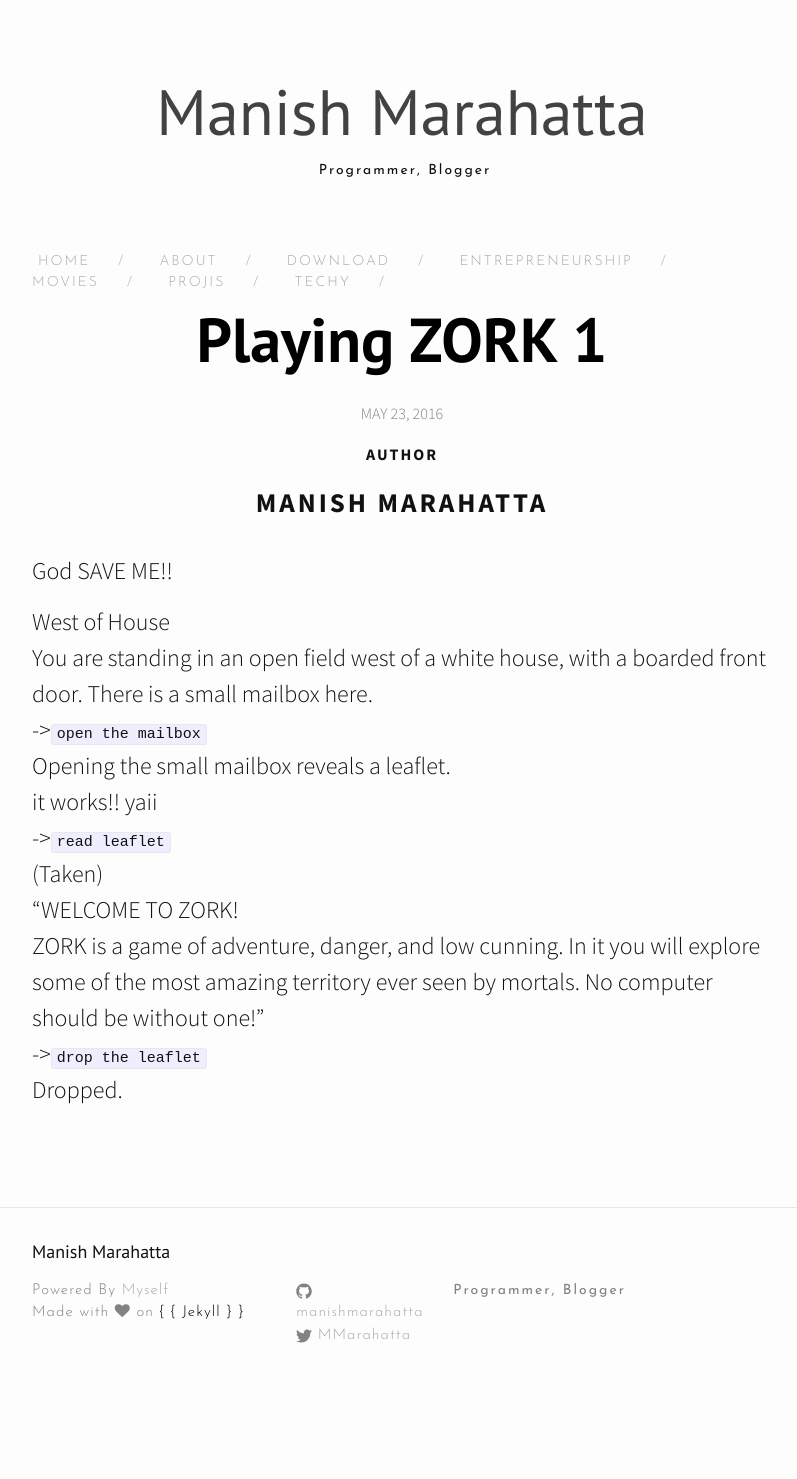
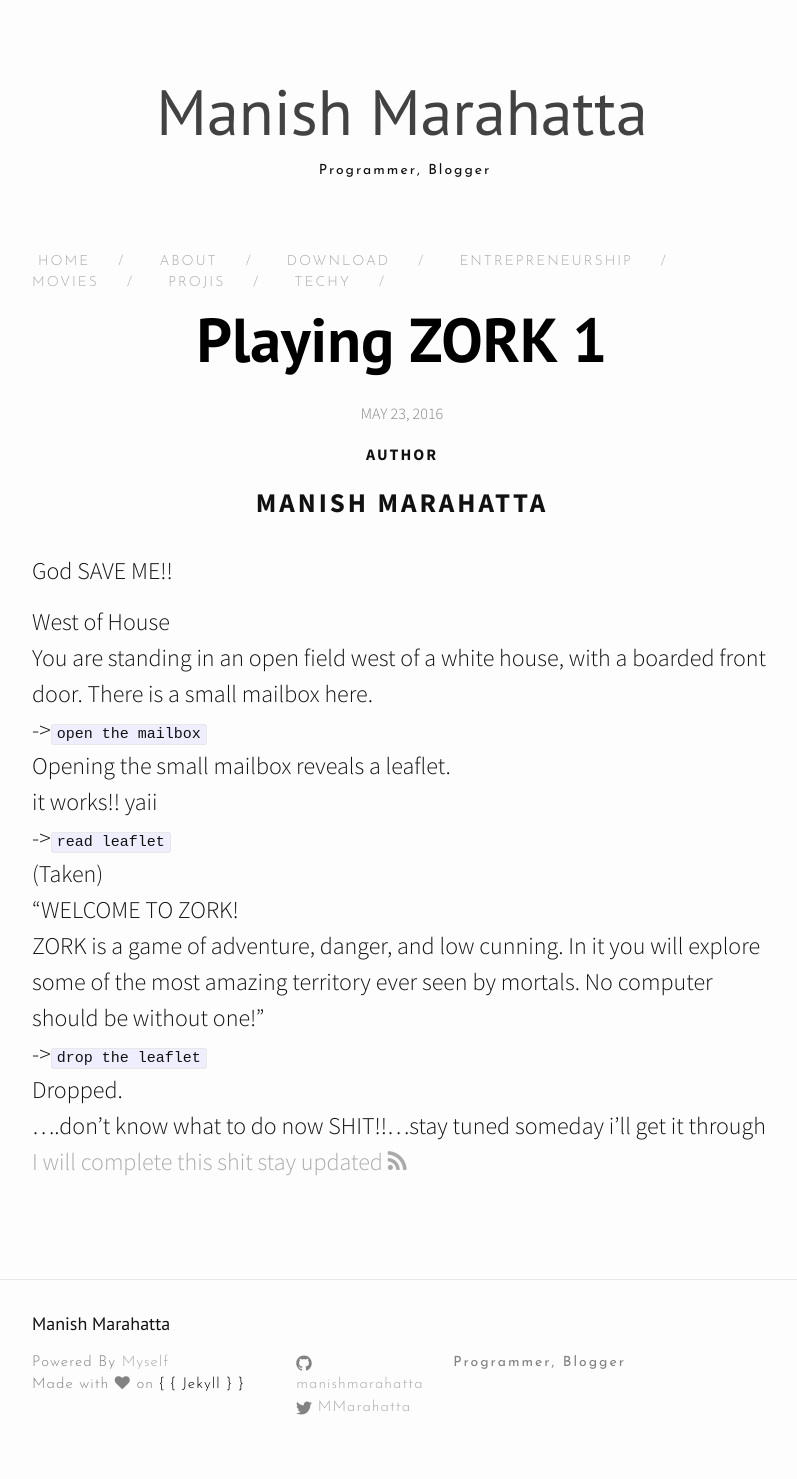
Before and after one commit to manishmarahatta/manishmarahatta.github.io, a Jekyll site: the page built from _posts/2016-05-23-playing-zork.markdown, in a window 1280 px wide. Shown: the whole page, without its empty margins (238-1035 px from the left). Built offline with Jekyll 4.4.1, drawn with Linux system fonts in a browser that asks for light colours; nearby versions of some CDN libraries; comment, search, counter and statistics services are not loaded; before the commit the page ends 1407 px from its top, so only the background shows below that.

Commit message:
zork update

```diff
--- a/_posts/2016-05-23-playing-zork.markdown
+++ b/_posts/2016-05-23-playing-zork.markdown
@@ -20,3 +20,5 @@ it works!! yaii<br>
 ZORK is a game of adventure, danger, and low cunning. In it you will explore some of the most amazing territory ever seen by mortals. No computer should be without one!"<br>
 -><code class="highlighter-rouge">drop the leaflet</code><br>
 Dropped.<br>
+....don't know what to do now SHIT!!...stay tuned someday i'll get it through<br>
+<a href="/feed.xml">I will complete this shit stay updated <i class="fa fa-feed"></i>&nbsp;</a>
```
